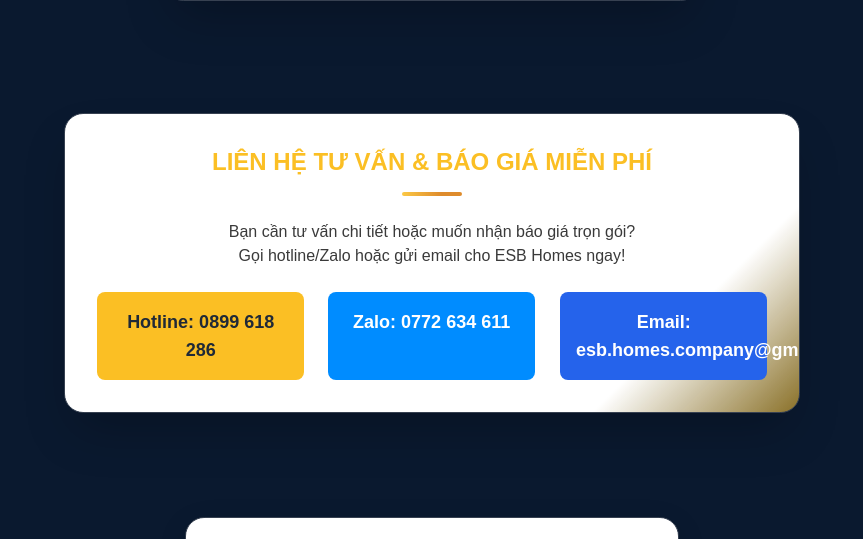
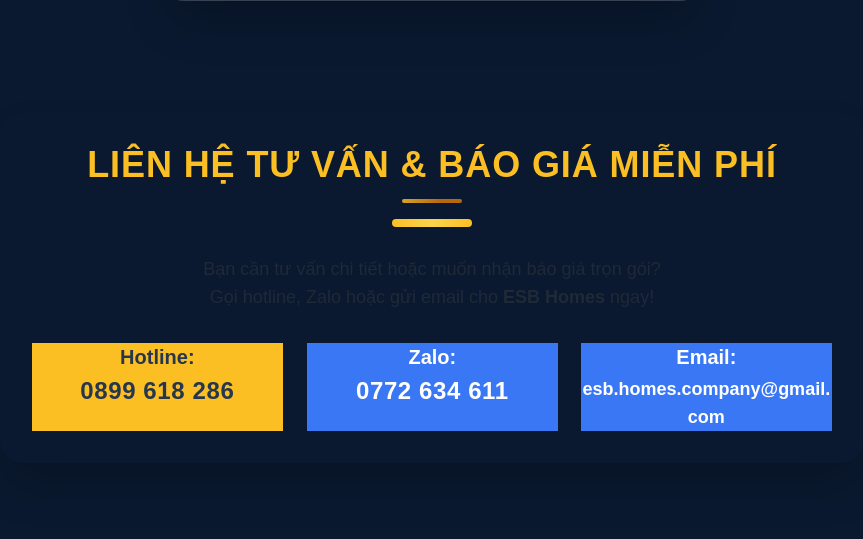
Before and after one commit to 123okmen/esb-homes-website, a plain HTML site: page index.html in a window 1280 px wide. Shown: the part 1646-2185 px from the top of the page, without its empty margins (208-1071 px from the left). Drawn offline with nearby package versions, Linux system fonts and the light colour scheme.

Commit message:
Update index.html

```diff
--- a/index.html
+++ b/index.html
@@ -132,17 +132,31 @@
     </section>
 
     <!-- LIÊN HỆ -->
-    <section id="contact-section" class="max-w-3xl mx-auto py-14 px-4">
-        <div class="content-card p-8 shadow-2xl text-center">
-            <h2 class="text-2xl font-bold mb-6 text-[#FBBF24]">Liên hệ tư vấn & báo giá miễn phí</h2>
-            <p class="mb-6">Bạn cần tư vấn chi tiết hoặc muốn nhận báo giá trọn gói? <br>Gọi hotline/Zalo hoặc gửi email cho ESB Homes ngay!</p>
-            <div class="grid grid-cols-1 sm:grid-cols-3 gap-6">
-                <a href="tel:+84899618286" class="block p-4 rounded-lg bg-[#FBBF24] text-[#1F2937] font-bold text-lg hover:bg-[#FCD34D] transition">Hotline: 0899 618 286</a>
-                <a href="https://zalo.me/0772634611" target="_blank" class="block p-4 rounded-lg bg-[#008CFF] text-white font-bold text-lg hover:bg-[#007BFF] transition">Zalo: 0772 634 611</a>
-                <a href="mailto:esb.homes.company@gmail.com" class="block p-4 rounded-lg bg-blue-600 text-white font-bold text-lg hover:bg-blue-700 transition">Email: esb.homes.company@gmail.com</a>
-            </div>
-        </div>
-    </section>
+   <section id="contact-section" class="max-w-4xl mx-auto py-14 px-4">
+  <div class="contact-gradient-card p-8 shadow-2xl text-center rounded-3xl">
+    <h2 class="text-3xl md:text-4xl font-extrabold mb-4 text-[#FBBF24] tracking-wide">LIÊN HỆ TƯ VẤN &amp; BÁO GIÁ MIỄN PHÍ</h2>
+    <div class="flex justify-center mb-7">
+      <span class="inline-block w-20 h-2 rounded bg-gradient-to-r from-[#FBBF24] via-[#fcd34d] to-[#FBBF24]"></span>
+    </div>
+    <p class="mb-8 text-lg font-medium text-gray-800">Bạn cần tư vấn chi tiết hoặc muốn nhận báo giá trọn gói?<br>
+      Gọi hotline, Zalo hoặc gửi email cho <b>ESB Homes</b> ngay!
+    </p>
+    <div class="grid grid-cols-1 sm:grid-cols-3 gap-6 mt-7">
+      <a href="tel:+84899618286" class="contact-box bg-[#FBBF24] hover:bg-[#fcd34d] text-[#26364D] transition">
+        <span class="block text-xl font-bold mb-1">Hotline:</span>
+        <span class="block text-2xl font-extrabold tracking-wide">0899 618 286</span>
+      </a>
+      <a href="https://zalo.me/0772634611" target="_blank" class="contact-box bg-[#3977F5] hover:bg-[#255ED6] text-white transition">
+        <span class="block text-xl font-bold mb-1">Zalo:</span>
+        <span class="block text-2xl font-extrabold tracking-wide">0772 634 611</span>
+      </a>
+      <a href="mailto:esb.homes.company@gmail.com" class="contact-box bg-[#3977F5] hover:bg-[#255ED6] text-white transition">
+        <span class="block text-xl font-bold mb-1">Email:</span>
+        <span class="block text-lg font-extrabold break-all">esb.homes.company@gmail.com</span>
+      </a>
+    </div>
+  </div>
+</section>
 
     <!-- ĐỊA CHỈ & BẢN ĐỒ -->
     <section class="max-w-3xl mx-auto py-12 px-4">
```
